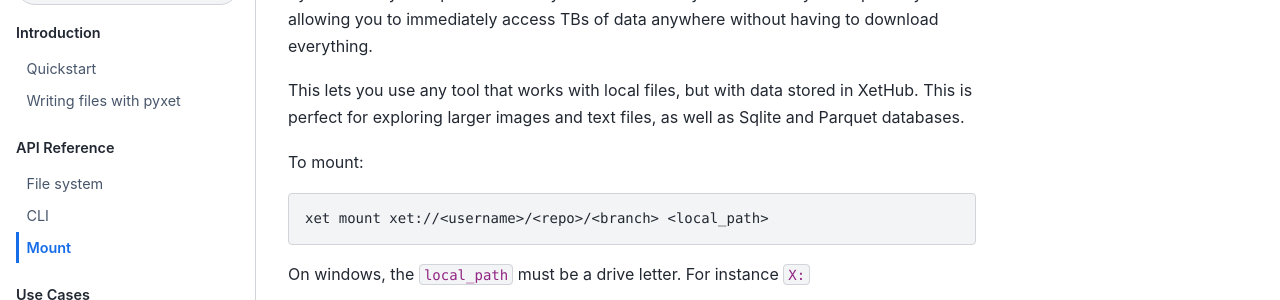
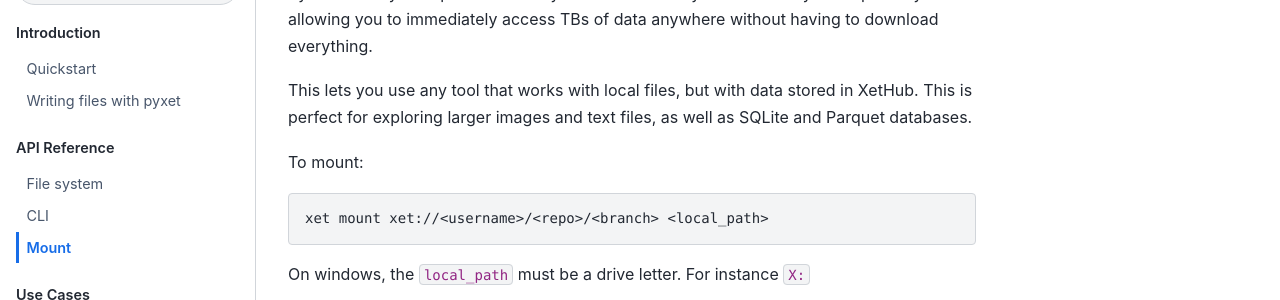
Before and after one commit to xetdata/pyxet, a Sphinx documentation site: the page built from docs/markdowns/mount.md, in a window 1280 px wide and 900 px high. Shown: the part 155-455 px from the top of the window. Built offline with Sphinx 7.4.7 and the Sphinx Book theme 1.1.4, drawn with Linux system fonts in a browser that asks for light colours.

````diff
--- a/docs/markdowns/mount.md
+++ b/docs/markdowns/mount.md
@@ -6,7 +6,7 @@ everything.
 
 This lets you use any tool that works with local files, but with data stored in
 XetHub.  This is perfect for exploring larger images and text files, as well as
-Sqlite and Parquet databases.
+SQLite and Parquet databases.
 
 To mount:
 ```bash
````
